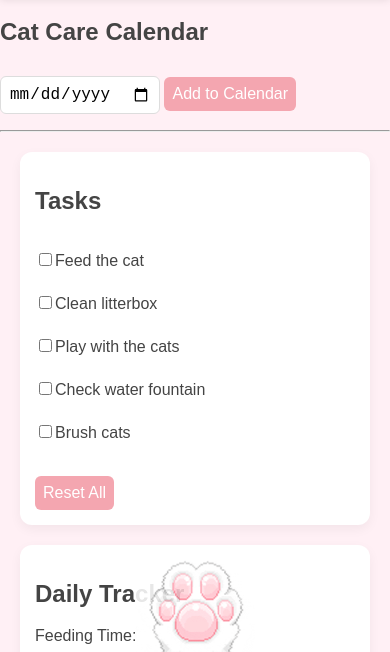
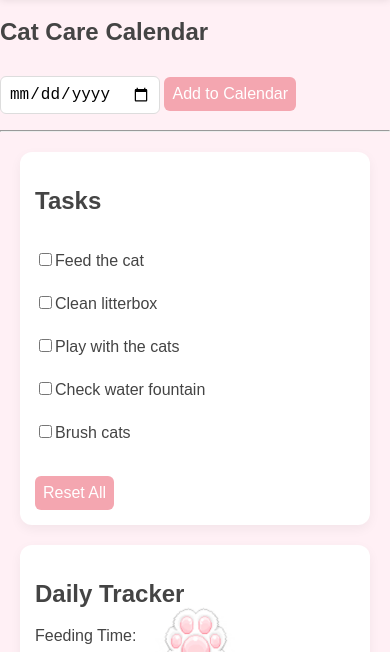
Before and after one commit to LilyFire54/Cat-Care-Dashboard, a plain HTML site: page index.html in a window 390 px wide. Shown: the part 152-804 px from the top of the page. Drawn offline with Linux system fonts and the light colour scheme.

Commit message:
Update style.css

```diff
--- a/style.css
+++ b/style.css
@@ -112,3 +112,12 @@ button:hover {
         opacity: 0;
     }
 }
+
+@media (max-width: 600px) {
+    .floating-gif {
+        width: 80px;       /* smaller on mobile */
+        bottom: 10px;      /* reduce space from bottom */
+        opacity: 0.5;      /* less distracting */
+        z-index: 0;        /* ensure it stays behind */
+    }
+}
```
